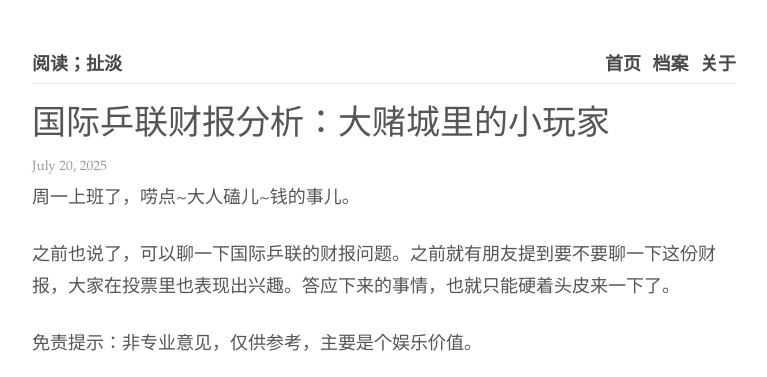
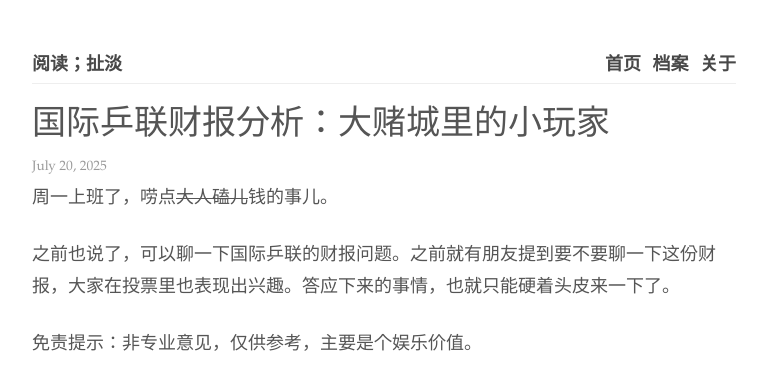
Before and after one commit to readandchedan/readandchedan.github.io, a Jekyll site: the page built from _posts/tabletennis/_posts/2025-07-20-ittf-financials.md, in a window 1280 px wide and 900 px high. Shown: the top 377 px of the window, without its empty margins (256-1023 px from the left). Built offline with Jekyll 4.4.1, drawn with Linux system fonts in a browser that asks for light colours.

Commit message:
so this is how you do strikethrough in markdown

```diff
--- a/_posts/tabletennis/_posts/2025-07-20-ittf-financials.md
+++ b/_posts/tabletennis/_posts/2025-07-20-ittf-financials.md
@@ -3,7 +3,7 @@
 layout: default
 ---
 
-周一上班了，唠点~大人磕儿~钱的事儿。
+周一上班了，唠点~~大人磕儿~~钱的事儿。
 
 之前也说了，可以聊一下国际乒联的财报问题。之前就有朋友提到要不要聊一下这份财报，大家在投票里也表现出兴趣。答应下来的事情，也就只能硬着头皮来一下了。
 
```
